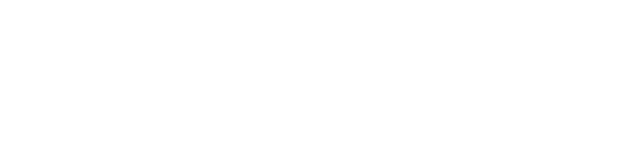
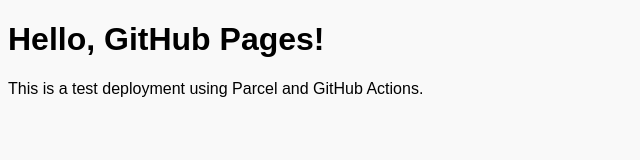
Before and after one commit to shaveer7/Blogging-Website, a website: page src/index.html in a window 1280 px wide. Shown: the whole page, without its empty margins (0-640 px from the left). Drawn offline with Linux system fonts and the light colour scheme.

Commit message:
Add basic HTML and CSS for deployment

```diff
--- a/src/index.html
+++ b/src/index.html
@@ -3,12 +3,13 @@
 
 <head>
     <meta charset="UTF-8">
-    <meta name="viewport" content="width=device-width, initial-scale=1.0">
-    <title>Document</title>
+    <title>My Blogging Website</title>
+    <link rel="stylesheet" href="../styles/style.css" />
 </head>
 
 <body>
-
+    <h1>Hello, GitHub Pages!</h1>
+    <p>This is a test deployment using Parcel and GitHub Actions.</p>
 </body>
 
 </html>
--- /dev/null
+++ b/styles/style.css
@@ -0,0 +1 @@
+body { background-color: #f9f9f9; font-family: Arial; }
```
Also changed, not shown: 1 other file.
